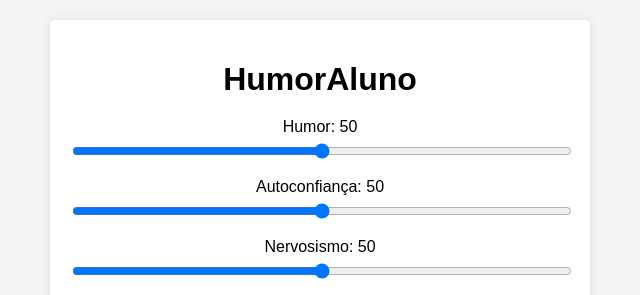
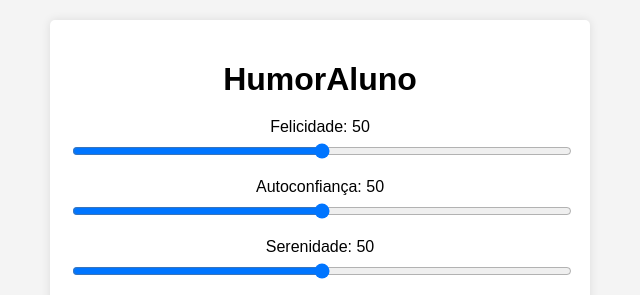
Before and after one commit to ta-lita/HumorAluno, a plain HTML site: page index.html in a window 1280 px wide. Shown: the top 295 px of the page, 320-960 px from the left. Drawn offline with nearby package versions, Linux system fonts and the light colour scheme.

Commit message:
Update index.html

```diff
--- a/index.html
+++ b/index.html
@@ -12,7 +12,7 @@
         <h1>HumorAluno</h1>
         <form id="moodForm">
             <div class="form-group">
-                <label for="mood">Humor: <span id="moodValue">50</span></label>
+                <label for="mood">Felicidade: <span id="moodValue">50</span></label>
                 <input type="range" id="mood" min="0" max="100" step="10" value="50" oninput="updateValue('mood')">
             </div>
             <div class="form-group">
@@ -20,7 +20,7 @@
                 <input type="range" id="confidence" min="0" max="100" step="10" value="50" oninput="updateValue('confidence')">
             </div>
             <div class="form-group">
-                <label for="nervousness">Nervosismo: <span id="nervousnessValue">50</span></label>
+                <label for="nervousness">Serenidade: <span id="nervousnessValue">50</span></label>
                 <input type="range" id="nervousness" min="0" max="100" step="10" value="50" oninput="updateValue('nervousness')">
             </div>
             <div class="form-group button-group">
```
